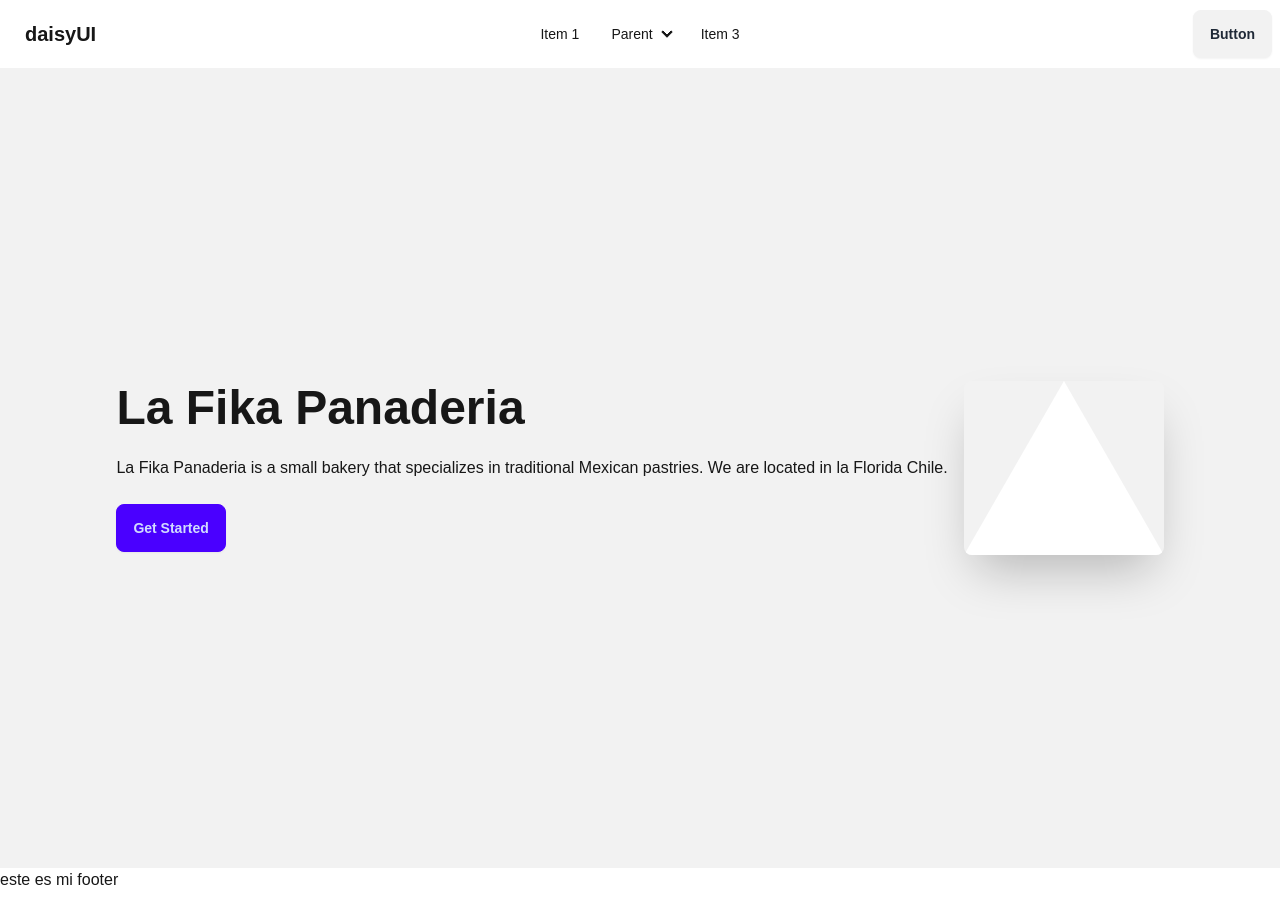
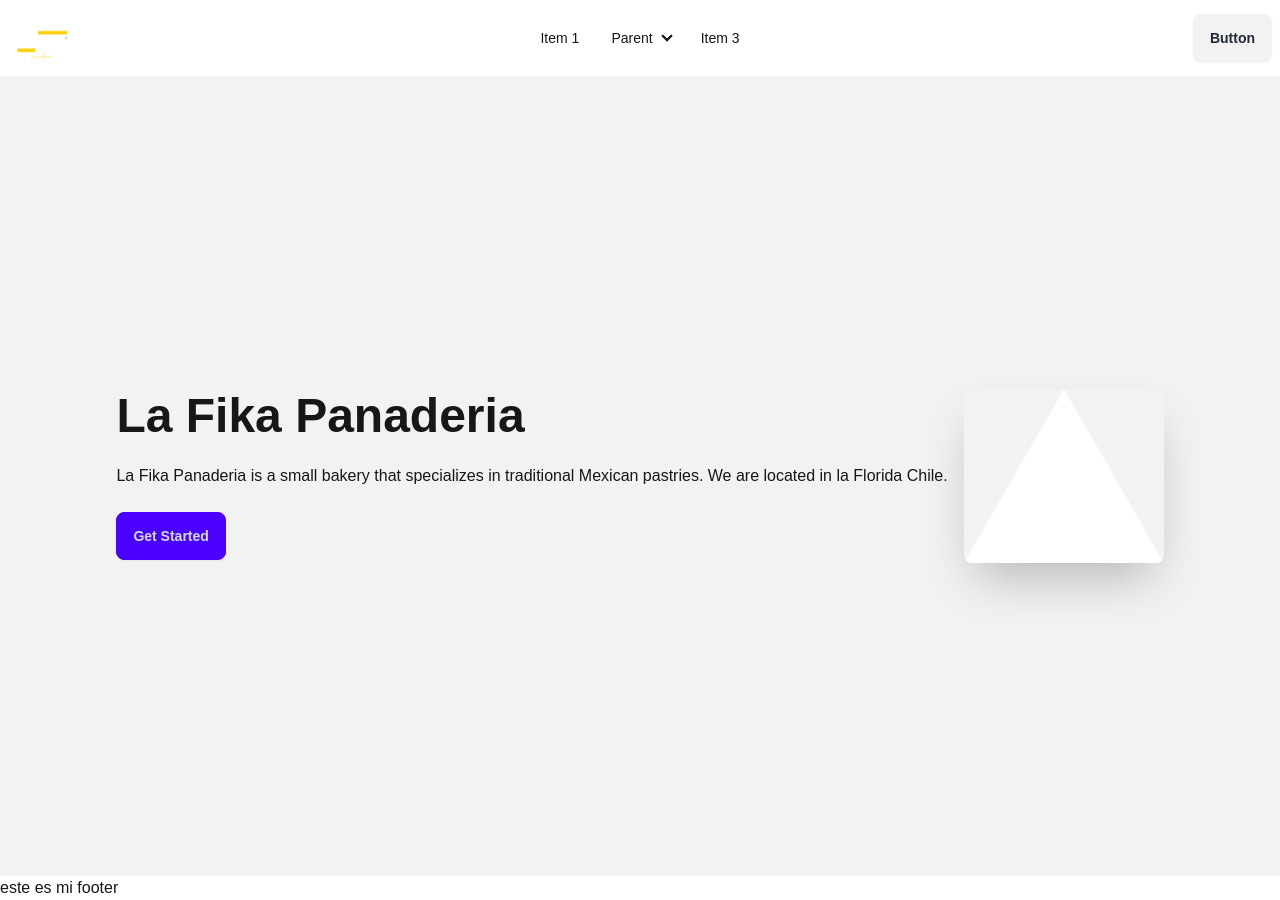
Before and after one commit to Dashcamed/lafikapanaderiajs, a Next.js app: page / in a window 1280 px wide. Built offline with nearby package versions, Linux system fonts and the light colour scheme.

Commit message:
acomodando el logo en navbar

```diff
--- a/app/components/layouts/footer/Footer.jsx
+++ b/app/components/layouts/footer/Footer.jsx
@@ -1,4 +1,3 @@
-"use client";
 const Footer = () => {
   return <div>este es mi footer</div>;
 };
--- a/app/components/layouts/navbar/Navbar.jsx
+++ b/app/components/layouts/navbar/Navbar.jsx
@@ -1,13 +1,19 @@
-"use client";
+import Image from "next/image";
+
+export const metadata = {
+  title: "Logo panaderia la fika | Home",
+  description: "Ecommerce panaderia",
+  keywords: "panaderia, la fika, ecommerce",
+};
 const Navbar = () => {
   return (
     <nav className="navbar bg-base-100">
       <div className="navbar-start">
-        <div className="dropdown">
+        <aside className="dropdown">
           <div tabIndex={0} role="button" className="btn btn-ghost lg:hidden">
             <svg
               xmlns="http://www.w3.org/2000/svg"
-              className="h-5 w-5"
+              className="h-7 w-7"
               fill="none"
               viewBox="0 0 24 24"
               stroke="currentColor"
@@ -42,8 +48,10 @@ const Navbar = () => {
               <a>Item 3</a>
             </li>
           </ul>
-        </div>
-        <a className="btn btn-ghost text-xl">daisyUI</a>
+        </aside>
+        <button className="btn btn-link p-0 mb-3">
+          <Image src={"/logoLaFika1.svg"} alt="logo" width={65} height={65} />
+        </button>
       </div>
       <div className="navbar-center hidden lg:flex">
         <ul className="menu menu-horizontal px-1">
--- a/app/page.js
+++ b/app/page.js
@@ -1,3 +1,4 @@
+"use client";
 import Navbar from "./components/layouts/navbar/Navbar";
 import Footer from "./components/layouts/footer/Footer";
 import Image from "next/image";
```
Also changed, not shown: public/logoLaFika1.svg (added).
